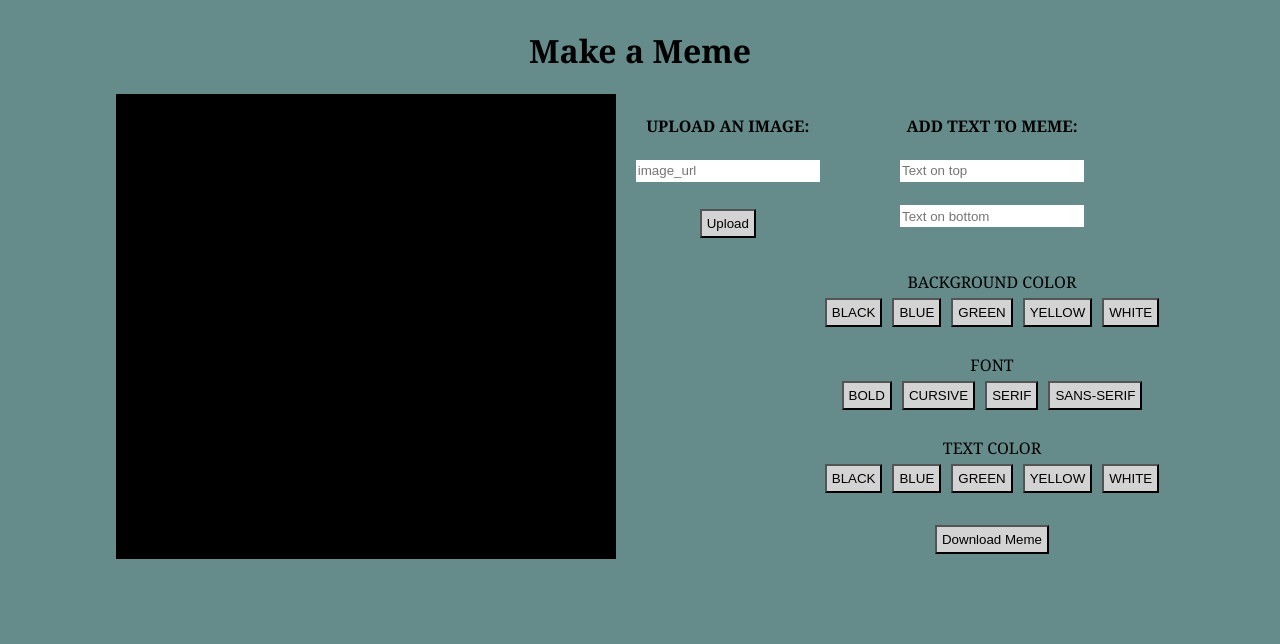
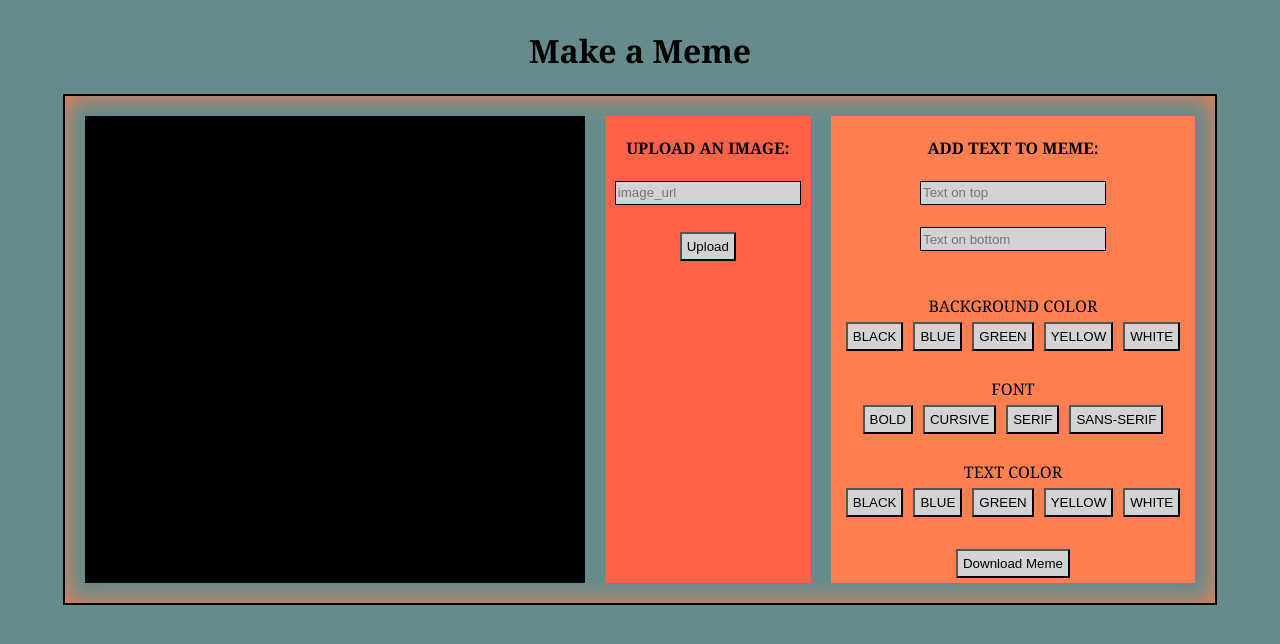
Before and after one commit to amandena/react-meme-generator, a React (Create React App) app: page / in a window 1280 px wide. Shown: the top 644 px of the page. Built offline with nearby package versions, Linux system fonts and the light colour scheme.

Commit message:
expanded on styling

```diff
--- a/src/App.css
+++ b/src/App.css
@@ -11,6 +11,31 @@ body {
   font-family: Georgia, 'Times New Roman', Times, serif;
 }
 
+.meme-container {
+  display: flex;
+  flex-direction: row;
+  border: 2px solid black;
+  padding: 20px;
+  box-shadow: 0 0 25px inset coral;
+}
+
+.meme-div {
+  padding-right: 20px;
+}
+
+.upload {
+  background-color: tomato;
+  padding-right: 10px;
+  padding-left: 10px;
+  margin-right: 20px;
+}
+
+.settings {
+  background-color: coral;
+  padding-right: 10px;
+  padding-left: 10px;
+}
+
 button, input[type=submit] {
   background-color: lightgrey;
   border-color: black;
@@ -21,16 +46,8 @@ button, input[type=submit] {
 input[type=text] {
   width: 180px;
   height: 20px;
-  border: none;
-}
-
-.meme-container {
-  display: flex;
-  flex-direction: row;
-}
-
-.meme-div {
-  padding-right: 20px;
+  border: 1px solid black;
+  background-color: lightgray;
 }
 
 .black {
```
